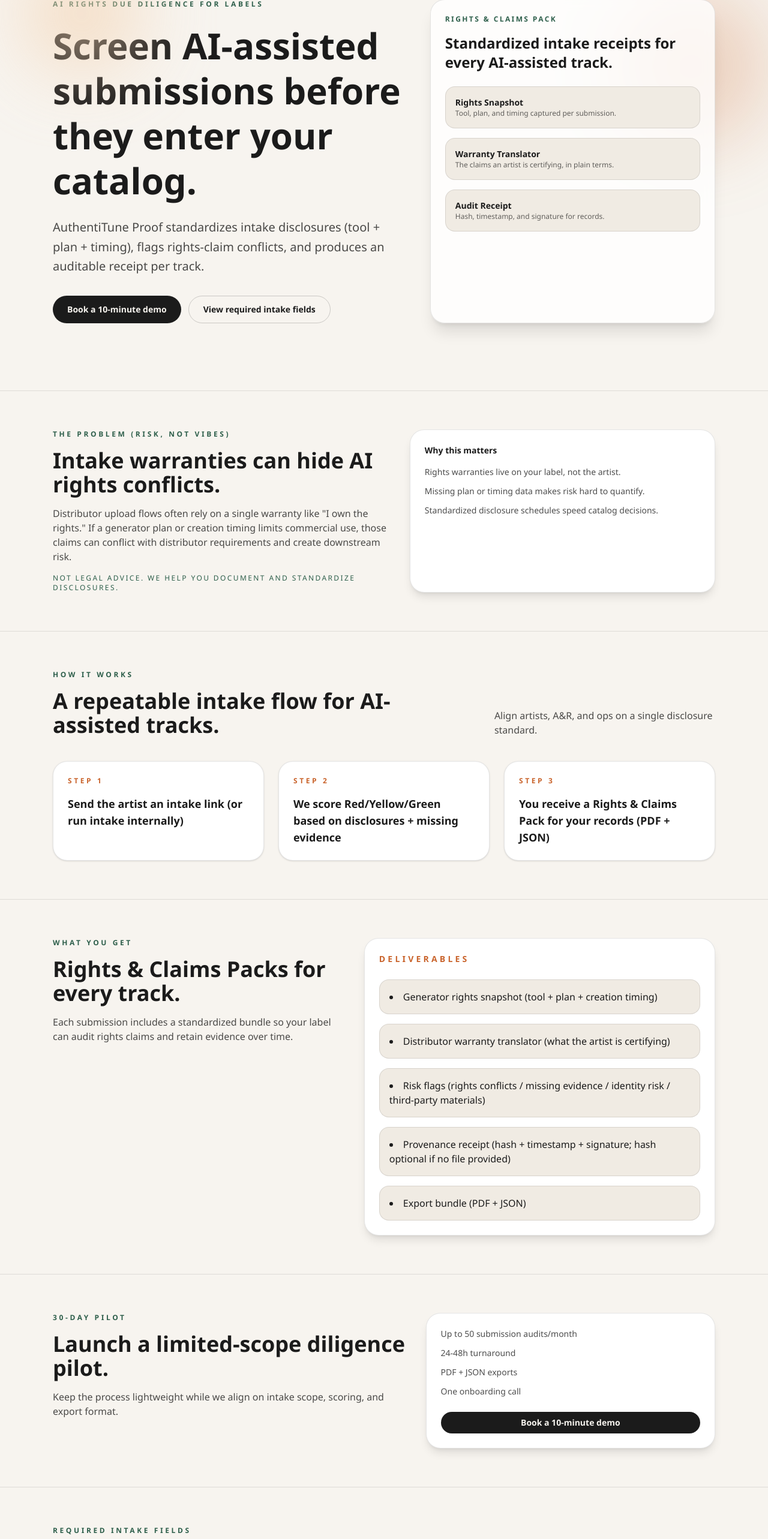
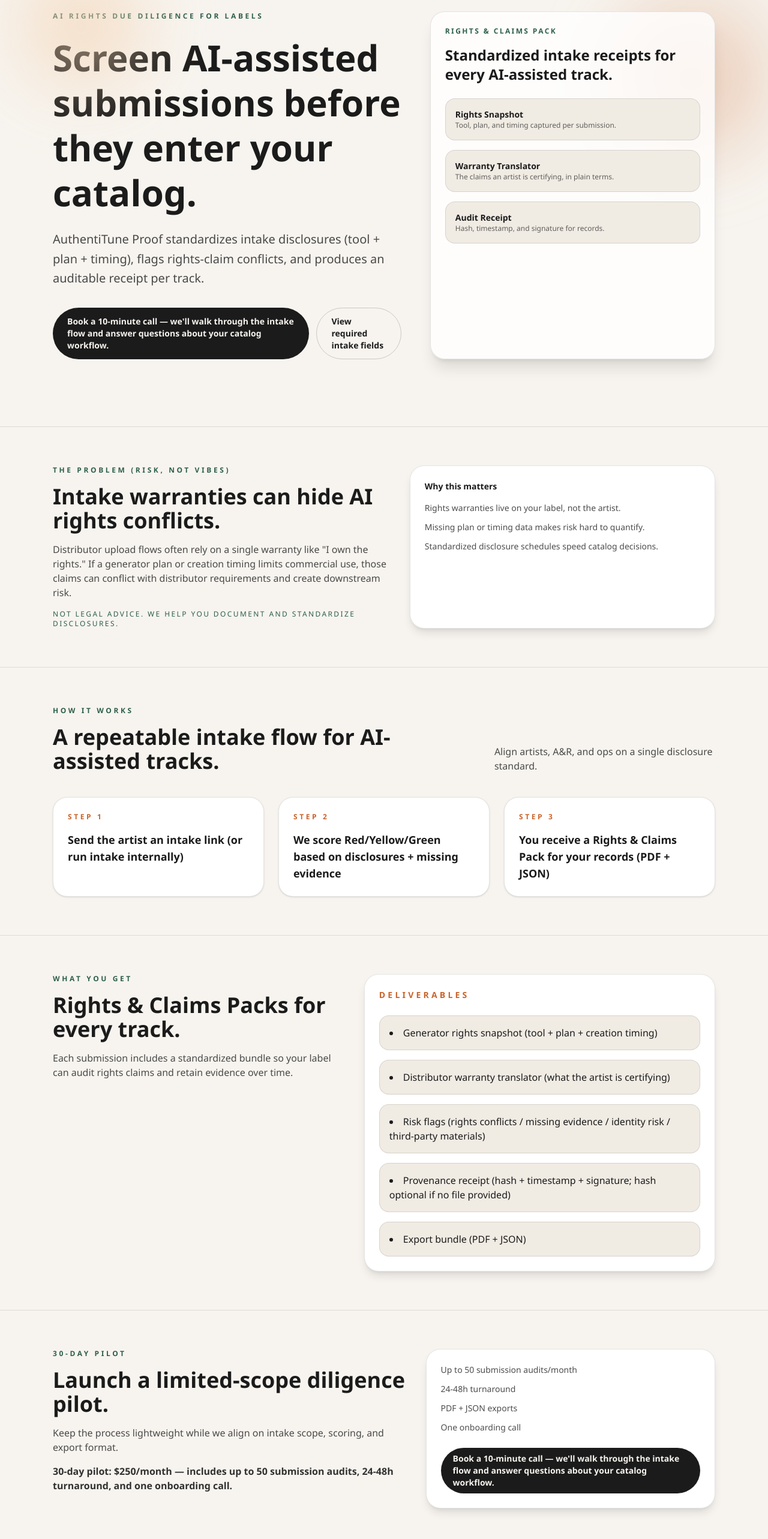
Before and after one commit to joeyacostar/authentitune-proof-landing, a Next.js app: page /labels in a window 1280 px wide. Shown: the part 182-2748 px from the top of the page at 60% size. Built offline with nearby package versions, Linux system fonts and the light colour scheme; no server answers.

Commit message:
add pilot pricing and clarify demo CTA

```diff
--- a/src/app/labels/page.tsx
+++ b/src/app/labels/page.tsx
@@ -59,7 +59,8 @@
             rel={demoIsExternal ? "noopener noreferrer" : undefined}
             className="rounded-full bg-[color:var(--ink)] px-4 py-2 text-sm font-semibold text-[color:var(--sand)] transition hover:bg-black/80"
           >
-            Book a 10-minute demo
+            Book a 10-minute call — we&apos;ll walk through the intake flow and
+            answer questions about your catalog workflow.
           </a>
         </div>
         <div className="flex items-center gap-4 overflow-x-auto border-t border-black/10 px-6 py-3 text-xs font-medium uppercase tracking-[0.2em] md:hidden">
@@ -107,7 +108,8 @@
                   rel={demoIsExternal ? "noopener noreferrer" : undefined}
                   className="inline-flex items-center justify-center rounded-full bg-[color:var(--ink)] px-6 py-3 text-sm font-semibold text-[color:var(--sand)] transition hover:bg-black/80"
                 >
-                  Book a 10-minute demo
+                  Book a 10-minute call — we&apos;ll walk through the intake flow
+                  and answer questions about your catalog workflow.
                 </a>
                 <a
                   href="#intake"
@@ -274,6 +276,10 @@
                   Keep the process lightweight while we align on intake scope,
                   scoring, and export format.
                 </p>
+                <p className="mt-4 text-base font-semibold text-black/80">
+                  30-day pilot: $250/month — includes up to 50 submission
+                  audits, 24-48h turnaround, and one onboarding call.
+                </p>
               </div>
               <div className="rounded-3xl border border-black/10 bg-white p-6 shadow-lg">
                 <ul className="space-y-3 text-sm text-black/70">
@@ -288,7 +294,8 @@
                   rel={demoIsExternal ? "noopener noreferrer" : undefined}
                   className="mt-6 inline-flex w-full items-center justify-center rounded-full bg-[color:var(--ink)] px-5 py-2 text-sm font-semibold text-[color:var(--sand)] transition hover:bg-black/80"
                 >
-                  Book a 10-minute demo
+                  Book a 10-minute call — we&apos;ll walk through the intake flow
+                  and answer questions about your catalog workflow.
                 </a>
               </div>
             </div>
```
